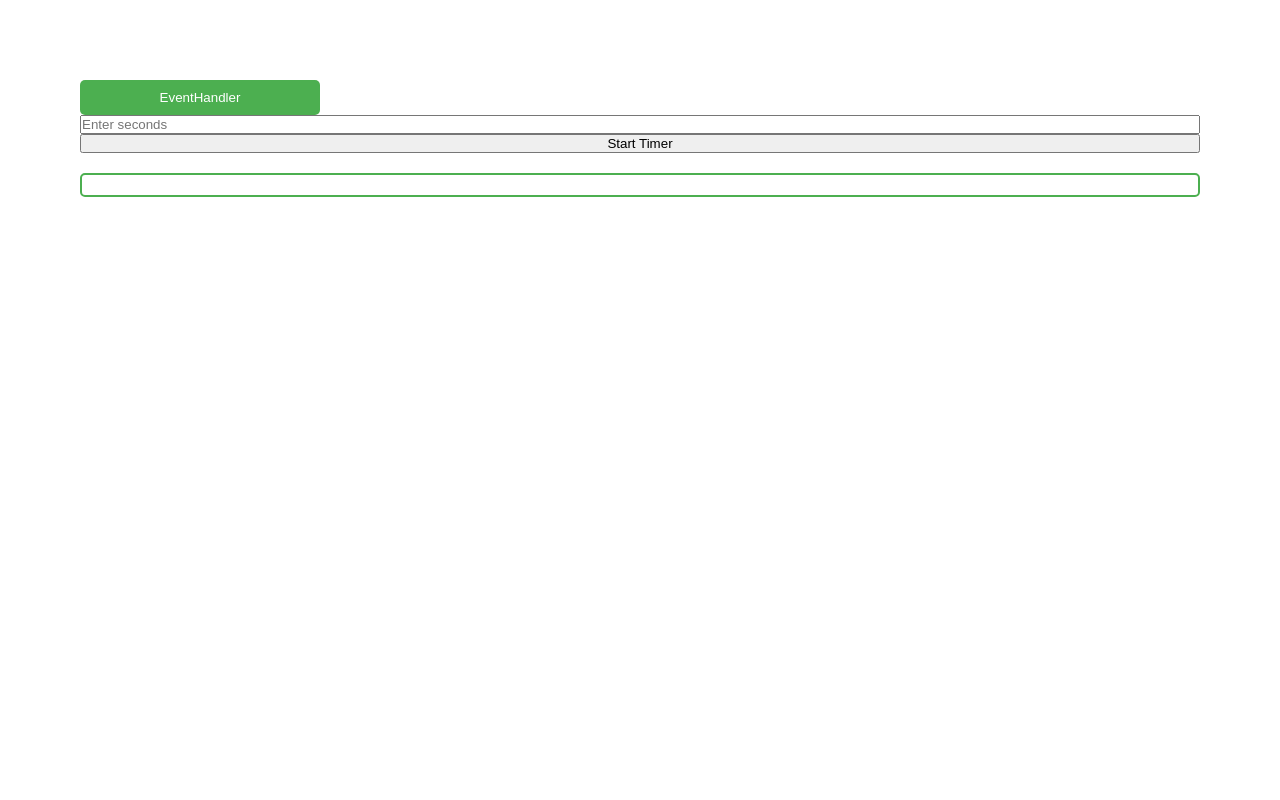
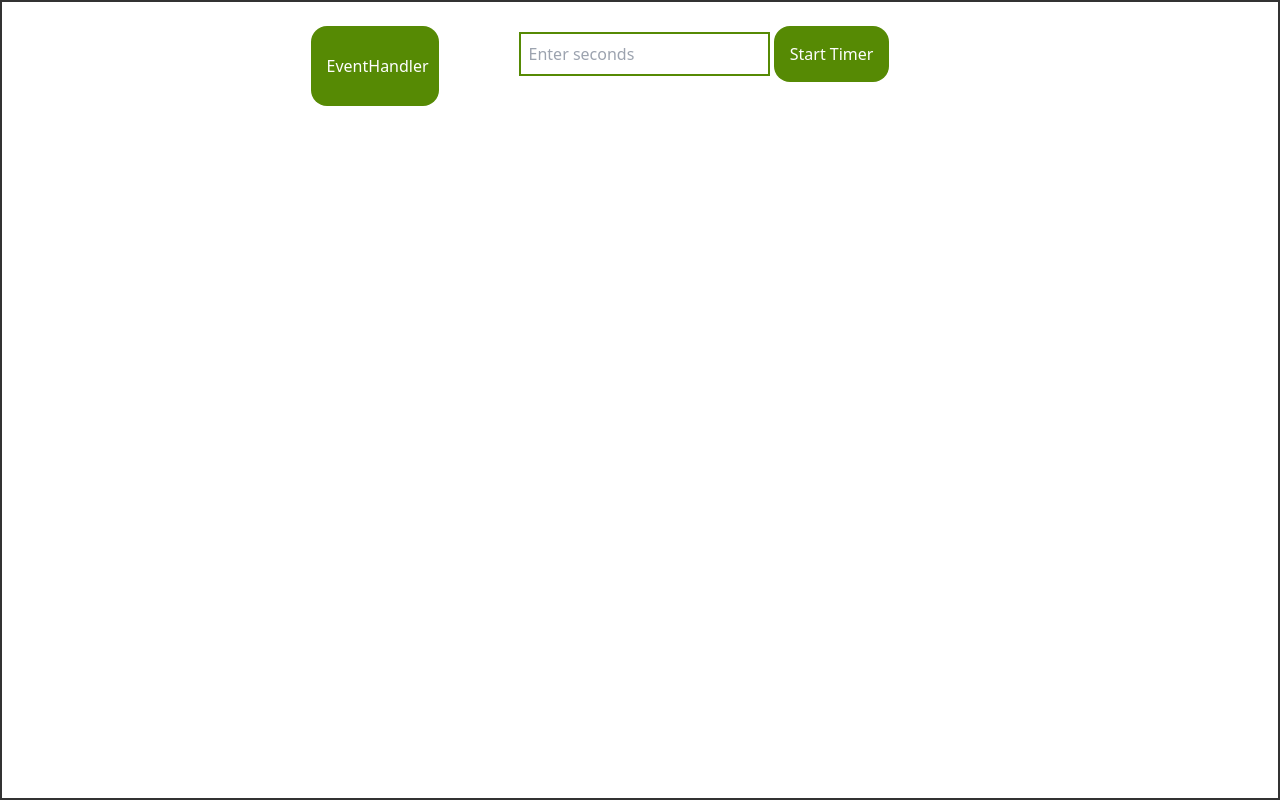
Before and after one commit to Sye-5pace/Closure-gtp-lab4, a website: page index.html in a window 1280 px wide. Drawn offline with Linux system fonts and the light colour scheme.

Commit message:
update ui

```diff
--- a/index.html
+++ b/index.html
@@ -4,61 +4,22 @@
     <meta charset="UTF-8" />
     <link rel="icon" type="image/svg+xml" href="/vite.svg" />
     <meta name="viewport" content="width=device-width, initial-scale=1.0" />
-    <link href="./style.css">
+    <link href="./output.css" rel="stylesheet">
     <title>Closure</title>
     <style>
-      *{
-        padding: 0;
-        margin: 0;
-        box-sizing: border-box;
-        width: 100%;
-      }
 
-      body{
-        padding: 5rem ;
-        width: 100%;
-        height: 100%;
-        display: flex;
-      }
-
-
-      #eventHandler {
-        width: 15rem;
-        padding: 10px 20px;
-        margin : auto;
-        background-color: #4CAF50;
-        color: white;
-        border: none;
-        border-radius: 5px;
-        cursor: pointer;
-      }
-
-      #eventHandler:hover {
-        background-color: #45a049;
-      }
-
-      #timerDisplay {
-        font-size: 24px;
-        font-weight: bold;
-        color: #333;
-        margin-top: 20px;
-        padding: 10px;
-        border: 2px solid #4CAF50;
-        border-radius: 5px;
-      }
   </style>
   </head>
-  <body>
-    <div>
-
+  <body class="p-0 m-0 w-full min-h-screen flex justify-center align-center">
+    <div class="p-6 flex align-center justify-center border-[#333] border-2 shadow-md w-full gap-[5rem]">
       <!-- Task 2: Button Element for Event Handlers -->
-      <button id="eventHandler">
+      <button id="eventHandler"  class="bg-[#568a04] text-[#fefefe] rounded-[1rem] p-4 w-[8rem] h-[5rem]">
           EventHandler
       </button>
 
       <div>
-        <input type="number" id="timerInput" placeholder="Enter seconds" min="1" />
-        <button id="startTimerButton">Start Timer</button>
+        <input type="number" id="timerInput" placeholder="Enter seconds" min="1" class="p-2 focus:outline-none border-[#568a04] border-2" />
+        <button id="startTimerButton" class="bg-[#568a04] text-[#fefefe] rounded-[1rem] p-4">Start Timer</button>
       </div>
 
       <!-- Task 4: Element to display the timer -->
--- /dev/null
+++ b/style.css
@@ -0,0 +1,3 @@
+@tailwind base;
+@tailwind components;
+@tailwind utilities;
```
Also changed, not shown: output.css (added).
